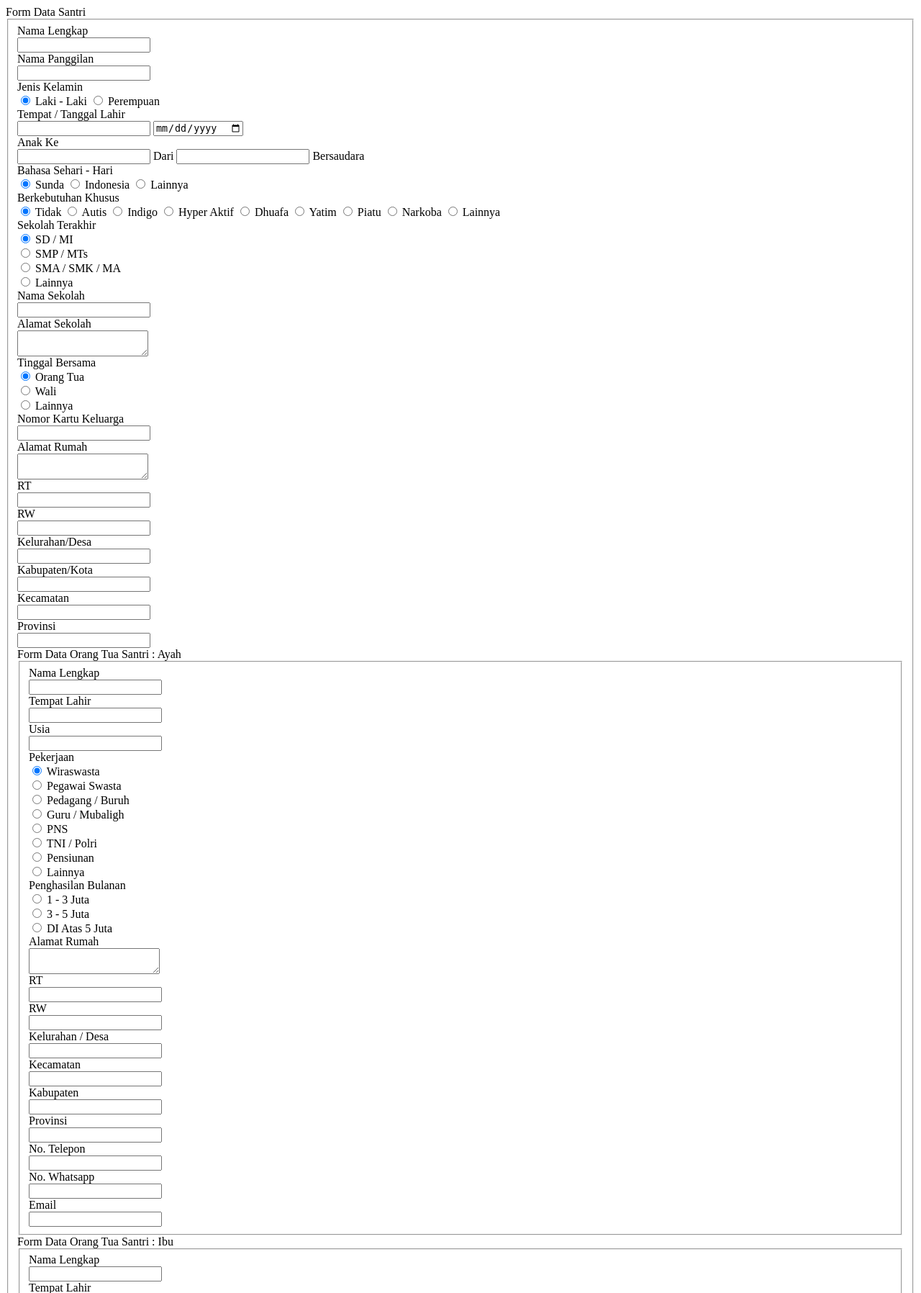
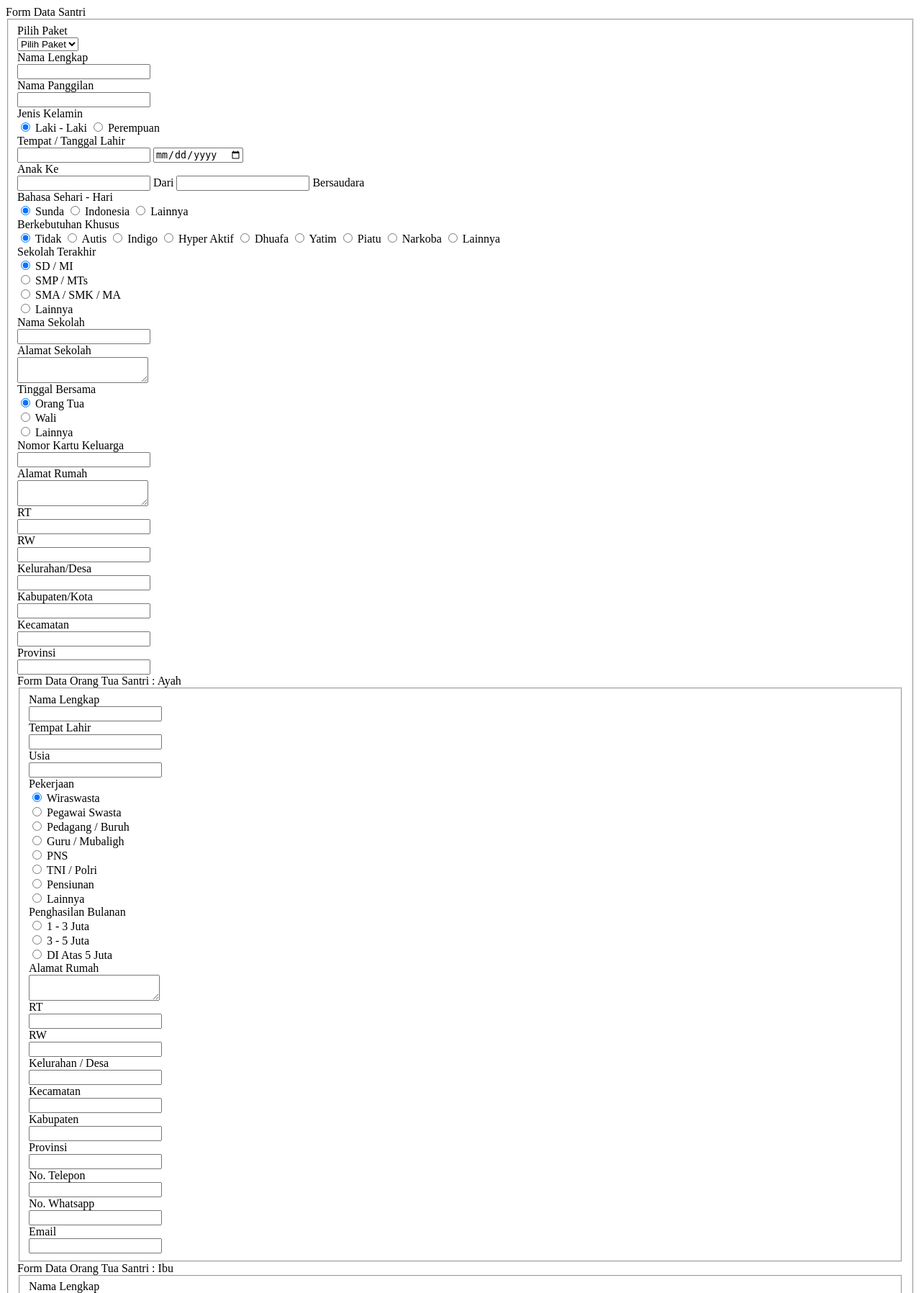
Before and after one commit to rizkymb/kesiswaan, a PHP site: page /admin/daftarsantri.php in a window 1280 px wide. Shown: the top 1796 px of the page at 72% size. Run offline with PHP 8.4, Linux system fonts and the light colour scheme.

Commit message:
tambah combobox
tambah combobox sebelum nama

```diff
--- a/admin/daftarsantri.php
+++ b/admin/daftarsantri.php
@@ -8,6 +8,16 @@
   <div class="panel-body">
   <form class="form-horizontal" method="post" action="proses_inputsantri.php">
     <fieldset>
+
+    <!-- Text input-->
+    <div class="form-group">
+    <label class="col-md-4 control-label" for="namalengkap">Pilih Paket</label>
+    <div class="col-md-4">
+    <select class="form-control" name="pilihpaket" id="pilihpaket">
+      <option value="">Pilih Paket</option>
+    </select>
+  </div>
+</div>
 
     <!-- Text input-->
     <div class="form-group">
```
